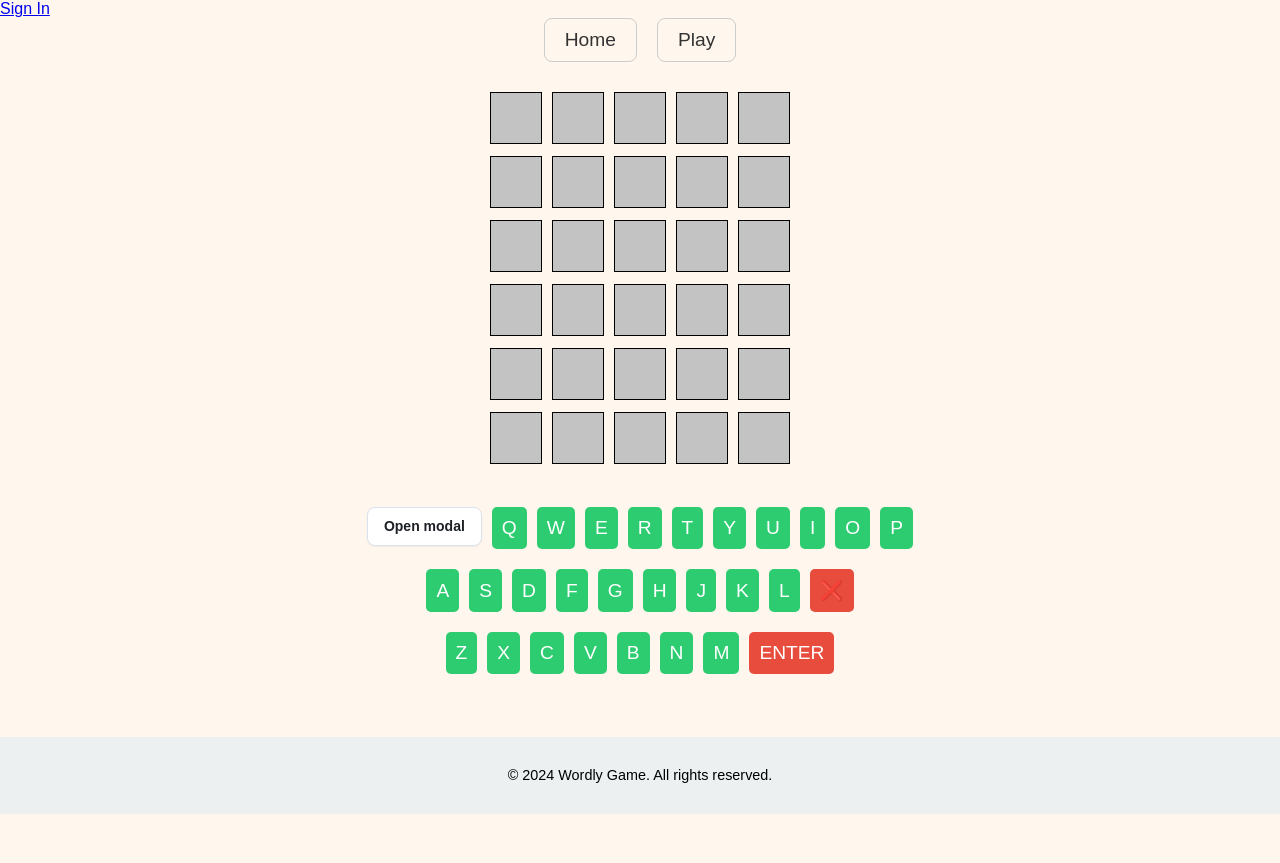
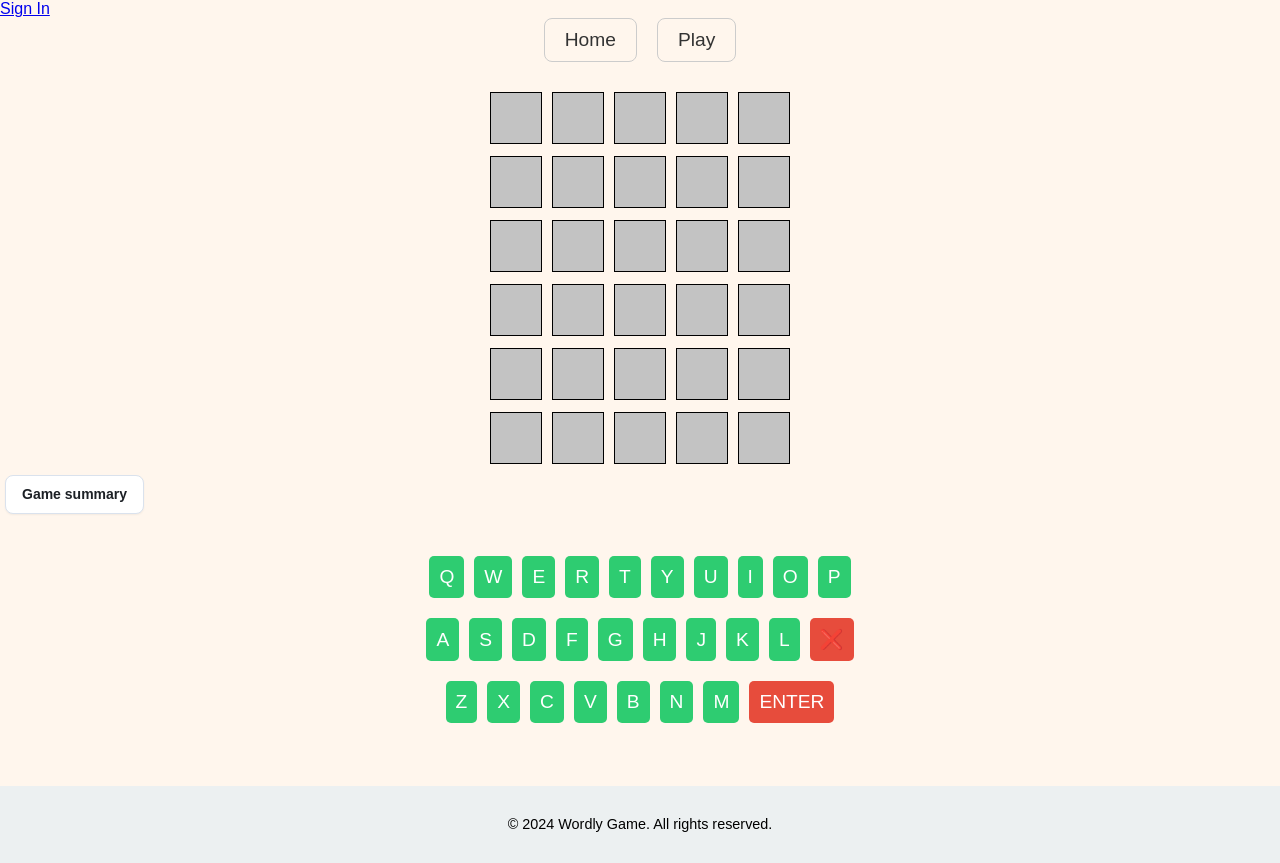
Before and after one commit to bochrap/wordle-clone-next, a Next.js app: page /play in a window 1280 px wide. Before the commit the page ends 814 px from the top, so only its background shows below. Built offline with nearby package versions, Linux system fonts and the light colour scheme; no server answers; the database is empty.

Commit message:
modal shenanigans

```diff
--- a/src/app/(main)/play/page.jsx
+++ b/src/app/(main)/play/page.jsx
@@ -6,6 +6,7 @@ import { useEffect, useRef } from "react";
 import { useGameContext } from "@/context/game-context";
 import Keyboard from "@/components/Keyboard";
 import Display from "@/components/Display";
+import ModalUnstyled from "@/components/Modal";
 
 export default function PlayPage() {
   const { startNewGame, currentGame } = useGameContext();
@@ -20,6 +21,7 @@ export default function PlayPage() {
   return (
     <div>
       <Display />
+      <ModalUnstyled />
       <Keyboard />
     </div>
   );
--- a/src/components/Keyboard.jsx
+++ b/src/components/Keyboard.jsx
@@ -6,7 +6,6 @@ import toast, { Toaster } from "react-hot-toast";
 /* ----- Project Imports ----- */
 import { useGameContext } from "@/context/game-context";
 import "./Keyboard.css";
-import ModalUnstyled from "./Modal";
 
 export default function Keyboard() {
   const { typeInLine, getGuess, deleteLetter, runToast, disabledButtons } = useGameContext();
@@ -33,7 +32,6 @@ export default function Keyboard() {
     <div id="keyboard-container">
       <Toaster />
       <div className="keys-row">
-        <ModalUnstyled />
         {firstRow.map((key, index) => (
           <button
             key={key}
--- a/src/components/Modal.js
+++ b/src/components/Modal.js
@@ -8,15 +8,18 @@ import { useGameContext } from "@/context/game-context";
 
 export default function ModalUnstyled() {
   const { currentGame } = useGameContext();
-  const [open, setOpen] = React.useState(false);
-  const handleOpen = () => setOpen(true);
+  //   const [open, setOpen] = React.useState(false);
+  //   const handleOpen = () => setOpen(true);
+  let open = false;
+  if (currentGame.id === 5) {
+    open = true;
+  }
+
   //   const handleClose = () => setOpen(true);
 
   return (
     <div>
-      <TriggerButton type="button" onClick={handleOpen}>
-        Open modal
-      </TriggerButton>
+      <TriggerButton type="button">Game summary</TriggerButton>
       <Modal
         aria-labelledby="unstyled-modal-title"
         aria-describedby="unstyled-modal-description"
```
